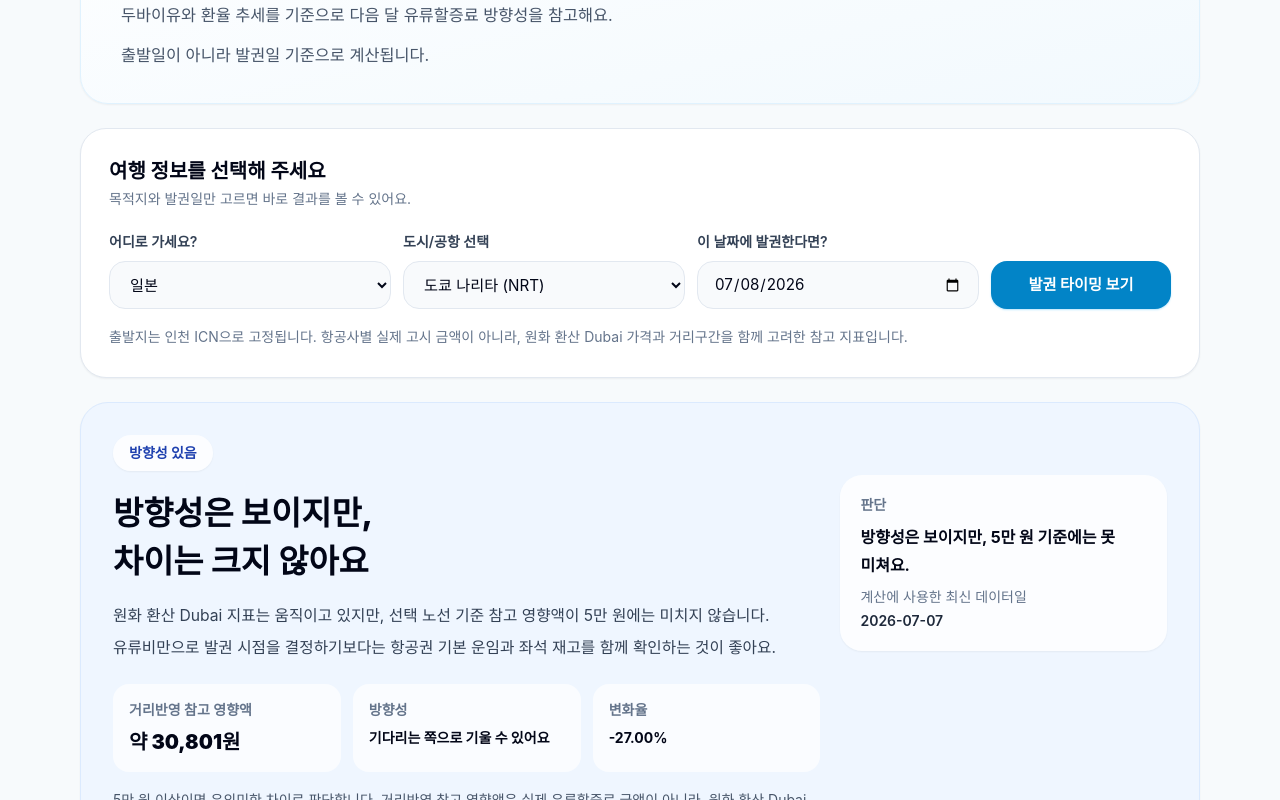
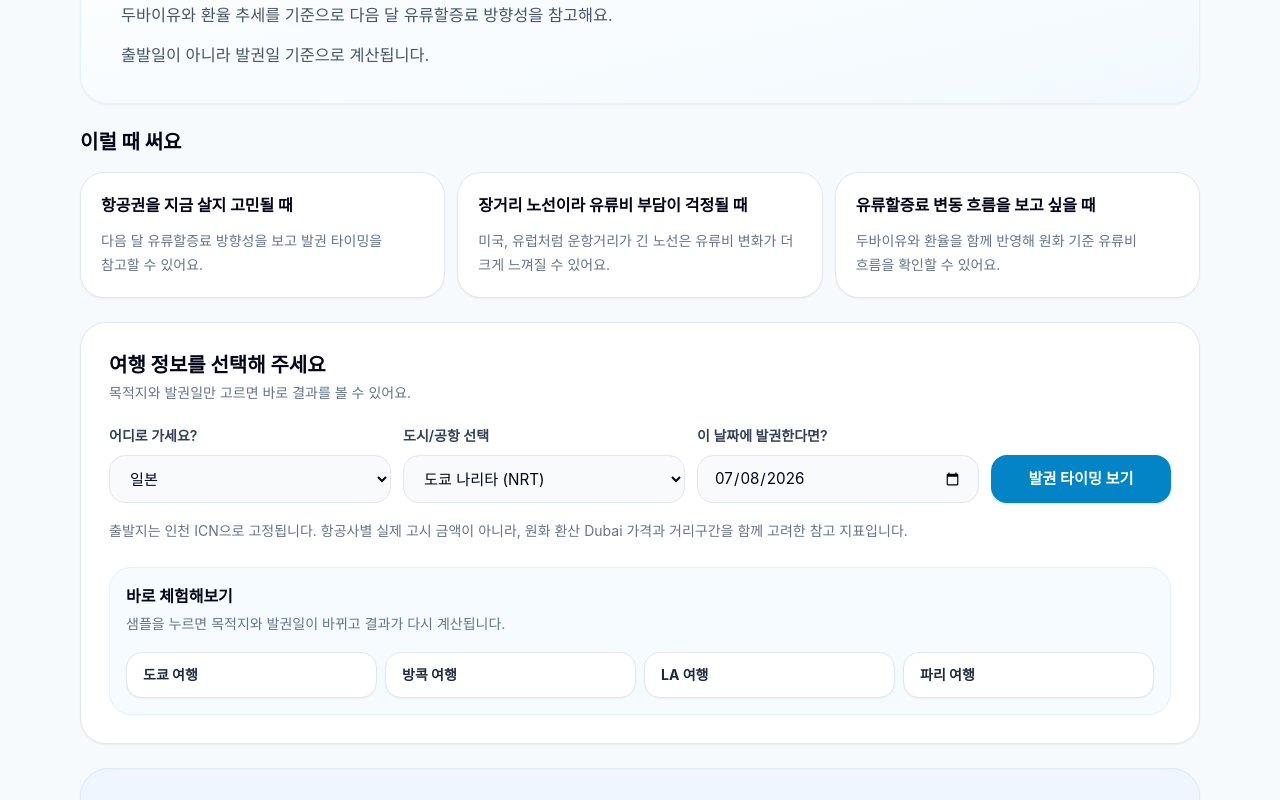
Before and after one commit to day27N/0708, a Next.js app: page / in a window 1280 px wide. Shown: the part 300-1100 px from the top of the page. Built offline with nearby package versions, Linux system fonts and the light colour scheme.

Commit message:
Add usage guidance and sample trips

```diff
--- a/src/app/page.tsx
+++ b/src/app/page.tsx
@@ -37,6 +37,28 @@ const bookingSites = [
   { name: '트립닷컴', href: 'https://kr.trip.com/flights/' },
   { name: '대한항공', href: 'https://www.koreanair.com/' },
   { name: '아시아나', href: 'https://flyasiana.com/' },
+]
+
+const useCases = [
+  {
+    title: '항공권을 지금 살지 고민될 때',
+    description: '다음 달 유류할증료 방향성을 보고 발권 타이밍을 참고할 수 있어요.',
+  },
+  {
+    title: '장거리 노선이라 유류비 부담이 걱정될 때',
+    description: '미국, 유럽처럼 운항거리가 긴 노선은 유류비 변화가 더 크게 느껴질 수 있어요.',
+  },
+  {
+    title: '유류할증료 변동 흐름을 보고 싶을 때',
+    description: '두바이유와 환율을 함께 반영해 원화 기준 유류비 흐름을 확인할 수 있어요.',
+  },
+]
+
+const sampleTrips = [
+  { label: '도쿄 여행', country: '일본', destinationCode: 'NRT' },
+  { label: '방콕 여행', country: '태국', destinationCode: 'BKK' },
+  { label: 'LA 여행', country: '미국', destinationCode: 'LAX' },
+  { label: '파리 여행', country: '프랑스', destinationCode: 'CDG' },
 ]
 
 function formatKrw(value: number | null) {
@@ -203,6 +225,23 @@ export default function Page() {
     }
   }
 
+  const handleSampleClick = (country: string, destinationCode: string) => {
+    const nextRoute = routes.find(route => route.destinationCode === destinationCode)
+    if (!nextRoute) return
+
+    const nextDate = prices[prices.length - 1]?.date ?? todayStr
+    setSelectedCountry(country)
+    setSelectedRoute(nextRoute)
+    setSelectedDestination(nextRoute.destinationCode)
+    setSelectedTicketingDate(nextDate)
+
+    const result = runAnalysis(nextDate, nextRoute)
+    if (result) {
+      setError(null)
+      setAnalysisResult(result)
+    }
+  }
+
   const result = analysisResult
   const latestDataDate = result?.effectiveDataUntil ?? '-'
   const selectedRouteText = selectedRoute
@@ -231,6 +270,18 @@ export default function Page() {
               <p className="break-keep">두바이유와 환율 추세를 기준으로 다음 달 유류할증료 방향성을 참고해요.</p>
               <p className="break-keep">출발일이 아니라 발권일 기준으로 계산됩니다.</p>
             </div>
+          </div>
+        </section>
+
+        <section className="mt-6">
+          <h2 className="text-xl font-bold text-slate-950">이럴 때 써요</h2>
+          <div className="mt-4 grid gap-3 md:grid-cols-3">
+            {useCases.map(item => (
+              <div key={item.title} className="rounded-[24px] border border-slate-200 bg-white p-5 shadow-sm">
+                <h3 className="break-keep text-base font-bold text-slate-950">{item.title}</h3>
+                <p className="mt-3 break-keep text-sm leading-6 text-slate-500">{item.description}</p>
+              </div>
+            ))}
           </div>
         </section>
 
@@ -291,6 +342,26 @@ export default function Page() {
           <p className="mt-4 break-keep text-sm leading-6 text-slate-500">
             출발지는 인천 ICN으로 고정됩니다. 항공사별 실제 고시 금액이 아니라, 원화 환산 Dubai 가격과 거리구간을 함께 고려한 참고 지표입니다.
           </p>
+          <div className="mt-6 rounded-[22px] border border-sky-100 bg-sky-50/60 p-4">
+            <div className="flex flex-col gap-1 sm:flex-row sm:items-end sm:justify-between">
+              <div>
+                <h3 className="text-base font-bold text-slate-950">바로 체험해보기</h3>
+                <p className="mt-1 break-keep text-sm leading-6 text-slate-500">샘플을 누르면 목적지와 발권일이 바뀌고 결과가 다시 계산됩니다.</p>
+              </div>
+            </div>
+            <div className="mt-4 grid gap-2 sm:grid-cols-2 lg:grid-cols-4">
+              {sampleTrips.map(sample => (
+                <button
+                  key={sample.destinationCode}
+                  type="button"
+                  onClick={() => handleSampleClick(sample.country, sample.destinationCode)}
+                  className="rounded-2xl border border-slate-200 bg-white px-4 py-3 text-left text-sm font-bold text-slate-800 shadow-sm transition hover:-translate-y-0.5 hover:border-sky-200 hover:text-sky-700 focus:outline-none focus:ring-4 focus:ring-sky-100 active:translate-y-0"
+                >
+                  {sample.label}
+                </button>
+              ))}
+            </div>
+          </div>
         </section>
 
         {error ? (
@@ -366,6 +437,13 @@ export default function Page() {
               </div>
             </section>
 
+            <section className="mt-6 rounded-[26px] border border-slate-200 bg-white p-6 shadow-sm sm:p-7">
+              <h2 className="text-lg font-bold text-slate-950">결과를 이렇게 해석해요</h2>
+              <p className="mt-3 break-keep text-sm leading-7 text-slate-600">
+                유타는 실제 항공권 가격을 예측하는 서비스가 아니라, 유류비 관점에서 발권 타이밍을 참고하는 도구입니다. 단거리 노선은 변화율이 커도 체감 영향이 작을 수 있고, 장거리 노선은 같은 변화율이라도 거리반영 참고 영향액이 커질 수 있습니다.
+              </p>
+            </section>
+
             <div className="mt-6 grid items-stretch gap-6 lg:grid-cols-2">
               <TrendChart
                 prices={combinedPrices}
@@ -428,6 +506,15 @@ export default function Page() {
             <section className="mt-6 rounded-[26px] border border-slate-200 bg-[#FBFDFF] p-6 shadow-sm sm:p-7">
               <h2 className="text-lg font-bold text-slate-950">계산 방법</h2>
               <div className="mt-4 space-y-3 break-keep text-sm leading-7 text-slate-600">
+                <div>
+                  <h3 className="font-bold text-slate-800">유타는 어떤 용도인가요?</h3>
+                  <p className="mt-1">유타는 항공권 최저가 검색기가 아닙니다. 두바이유, USD/KRW 환율, 운항거리를 함께 참고해 유류할증료 방향성을 보는 발권 타이밍 참고 도구입니다.</p>
+                  <ul className="mt-3 grid gap-2 sm:grid-cols-3">
+                    <li className="rounded-2xl bg-white p-3 shadow-sm">지금 발권하는 게 유류비 관점에서 유리할까?</li>
+                    <li className="rounded-2xl bg-white p-3 shadow-sm">다음 달까지 기다리면 부담이 줄어들 가능성이 있을까?</li>
+                    <li className="rounded-2xl bg-white p-3 shadow-sm">장거리 노선이라 변화가 더 크게 체감될까?</li>
+                  </ul>
+                </div>
                 <p>현재 발권월 기준 기간과 다음 발권월 예측 기간의 원화 환산 Dubai 평균을 비교합니다.</p>
                 <p>환율 데이터가 없는 날짜는 직전 유효 USD/KRW 환율을 사용했습니다.</p>
                 <p>선택한 목적지의 운항거리와 거리구간은 결과 해석을 돕는 참고 정보로 함께 표시합니다.</p>
--- a/src/lib/recommendation.ts
+++ b/src/lib/recommendation.ts
@@ -31,7 +31,7 @@ export function recommendationText(rec: Recommendation) {
     desc: '원화 환산 Dubai 지표는 움직이고 있지만, 선택 노선 기준 참고 영향액이 5만 원에는 미치지 않습니다. 유류비만으로 발권 시점을 결정하기보다는 항공권 기본 운임과 좌석 재고를 함께 확인하는 것이 좋아요.'
   }
   if (rec === 'NEUTRAL') return {
-    title: '유류비 관점에서는 큰 차이가 없어 보여요',
+    title: '유류비 관점에서는 차이가 크지 않아요',
     desc: '선택 노선 기준 참고 영향액이 작아, 유류비 관점에서는 발권 시점에 따른 차이가 크지 않아 보입니다.'
   }
   return {
```
